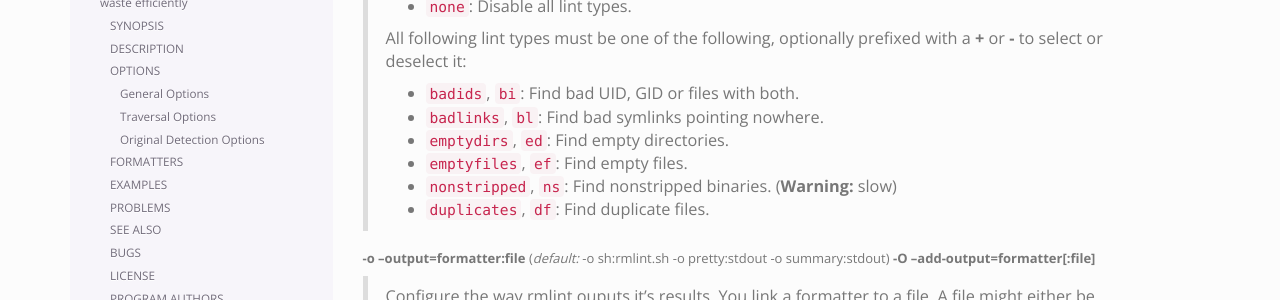
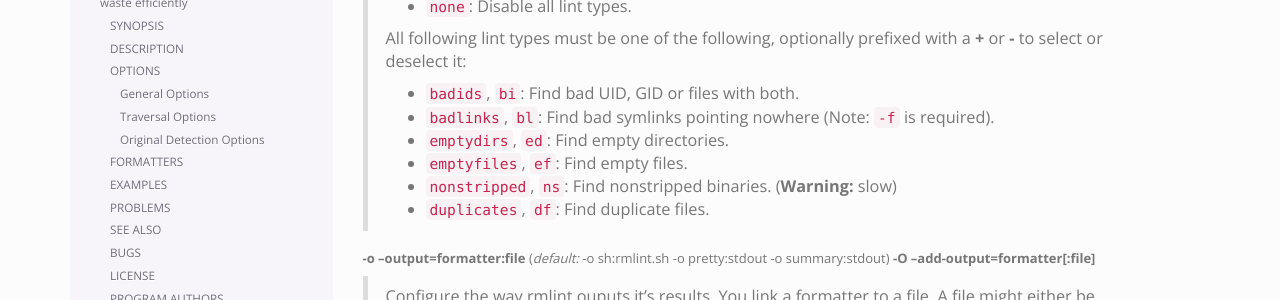
Before and after one commit to sahib/rmlint, a Sphinx documentation site: the page built from docs/rmlint.1.in.rst, in a window 1280 px wide and 900 px high, scrolled down 757 px. Shown: the part 154-454 px from the top of the window. Built offline with Sphinx 7.4.7, drawn with Linux system fonts in a browser that asks for light colours; some of the changed text lies outside the part shown.

Commit message:
man: document badlinks discover only works with -f

```diff
--- a/docs/rmlint.1.in.rst
+++ b/docs/rmlint.1.in.rst
@@ -66,7 +66,7 @@ General Options
     with a **+** or **-** to select or deselect it:
 
     * ``badids``, ``bi``: Find bad UID, GID or files with both.
-    * ``badlinks``, ``bl``: Find bad symlinks pointing nowhere.
+    * ``badlinks``, ``bl``: Find bad symlinks pointing nowhere (Note: ``-f`` is required).
     * ``emptydirs``, ``ed``: Find empty directories.
     * ``emptyfiles``, ``ef``: Find empty files.
     * ``nonstripped``, ``ns``: Find nonstripped binaries. (**Warning:** slow)
@@ -227,6 +227,8 @@ Traversal Options
 
     Follow symbolic links? If file system loops occur `rmlint` will detect this.
     If `-F` is specified, symbolic links will be ignored completely.
+
+    *This option is needed for finding bad symbolic links.*
 
     **Note:** Hardlinks are always followed, but it depends on ``-L`` how those are
     handled.
```
